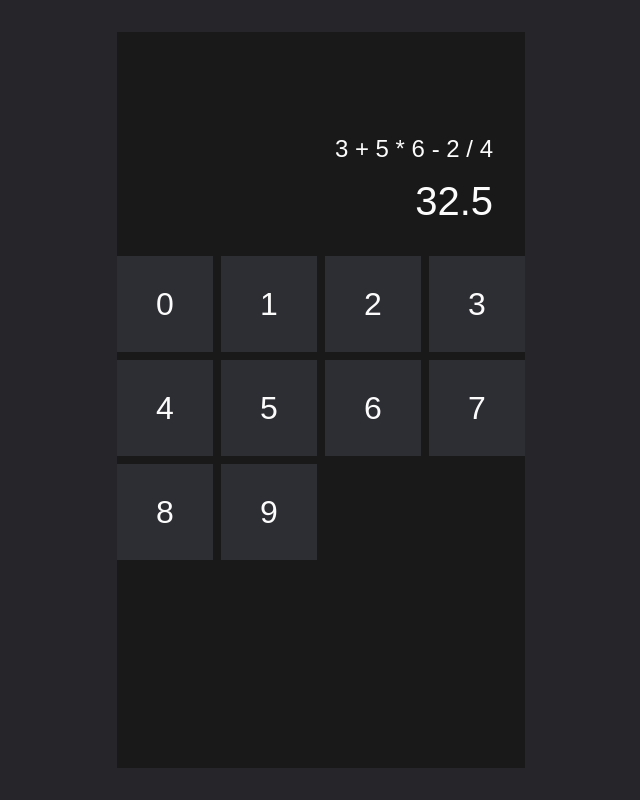
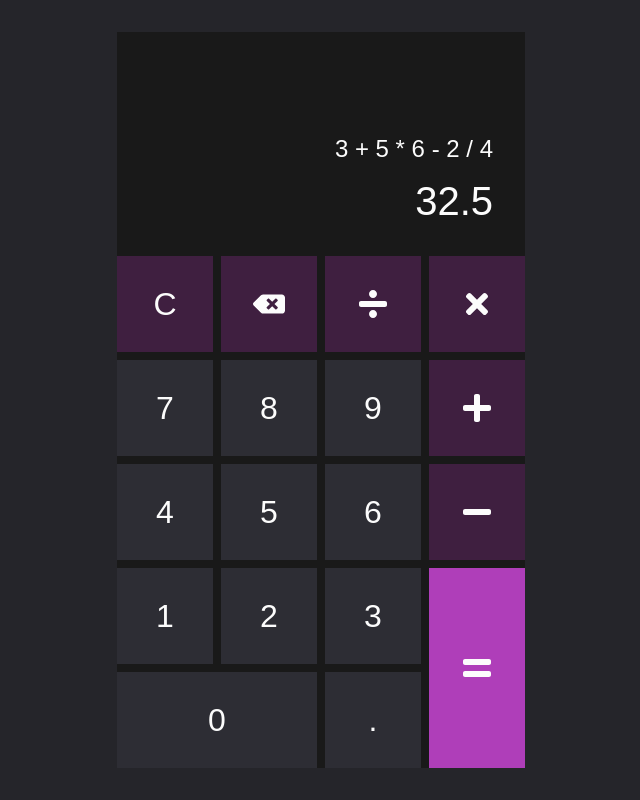
Before and after one commit to Guilleandmont/React-Calculator, a React (Create React App) app: page / in a window 1280 px wide. Shown: the whole page, without its empty margins (319-959 px from the left). Built offline with nearby package versions, Linux system fonts and the light colour scheme.

Commit message:
finished style

```diff
--- a/src/App.css
+++ b/src/App.css
@@ -49,6 +49,7 @@ main .display-container .operation {
 main .grid-container {
   display: grid;
   gap: 0.5rem;
+  grid-template-areas: "C B d m" "7 8 9 r" "4 5 6 s" "1 2 3 x" "z z p x";
   grid-template-columns: repeat(4, minmax(3rem, 6rem));
   grid-template-rows: repeat(5, minmax(3rem, 6rem));
 }
@@ -75,3 +76,16 @@ main .grid-container .button:active {
   -webkit-transition: all 0.25s;
   transition: all 0.25s;
 }
+main .grid-container .operation {
+  background-color: #3f1f40;
+}
+main .grid-container #zero {
+  grid-area: z;
+}
+main .grid-container #equals {
+  background-color: #af3eb9;
+  grid-area: x;
+}
+main .grid-container #equals:active {
+  background-color: #191919;
+}
--- a/src/App.js
+++ b/src/App.js
@@ -9,13 +9,20 @@ import {
     FaTimes,
 } from "react-icons/fa";
 
-const Numbers = () => {
-    const numbers = Array(10).fill(null);
-    return numbers.map((i, index) => (
-        <div key="index" className="button">
-            {index}
+const Numbers = ({ symbol, id }) => {
+    return (
+        <div className="button" id={id}>
+            {symbol}
         </div>
-    ));
+    );
+};
+
+const Operations = ({ symbol, id }) => {
+    return (
+        <div className="button operation" id={id}>
+            {symbol}
+        </div>
+    );
 };
 
 class App extends React.Component {
@@ -27,7 +34,30 @@ class App extends React.Component {
                     <div className="result">{3 + 5 * 6 - 2 / 4}</div>
                 </div>
                 <div className="grid-container">
-                    <Numbers />
+                    <Operations symbol="C" id="clear" />
+                    <Operations symbol={<FaBackspace />} id="backspace" />
+                    <Operations symbol={<FaDivide />} id="divide" />
+                    <Operations symbol={<FaTimes />} id="multiply" />
+
+                    <Numbers symbol="7" id="seven" />
+                    <Numbers symbol="8" id="eight" />
+                    <Numbers symbol="9" id="nine" />
+
+                    <Operations symbol={<FaPlus />} id="substract" />
+
+                    <Numbers symbol="4" id="four" />
+                    <Numbers symbol="5" id="five" />
+                    <Numbers symbol="6" id="six" />
+
+                    <Operations symbol={<FaMinus />} id="add" />
+
+                    <Numbers symbol="1" id="two" />
+                    <Numbers symbol="2" id="one" />
+                    <Numbers symbol="3" id="three" />
+
+                    <Operations symbol={<FaEquals />} id="equals" />
+                    <Numbers symbol="0" id="zero" />
+                    <Numbers symbol="." id="decimal" />
                 </div>
             </main>
         );
--- a/src/App.scss
+++ b/src/App.scss
@@ -40,6 +40,12 @@ main {
     & .grid-container {
         display: grid;
         gap: 0.5rem;
+        grid-template-areas:
+            "C B d m"
+            "7 8 9 r"
+            "4 5 6 s"
+            "1 2 3 x"
+            "z z p x";
         grid-template-columns: repeat(4, minmax(3rem, 6rem));
         grid-template-rows: repeat(5, minmax(3rem, 6rem));
 
@@ -57,5 +63,22 @@ main {
                 transition: all 0.25s;
             }
         }
+
+        & .operation {
+            background-color: $secondary-color;
+        }
+
+        & #zero {
+            grid-area: z;
+        }
+
+        & #equals {
+            background-color: $contrast-color;
+            grid-area: x;
+
+            &:active {
+                background-color: $main-color;
+            }
+        }
     }
 }
```
